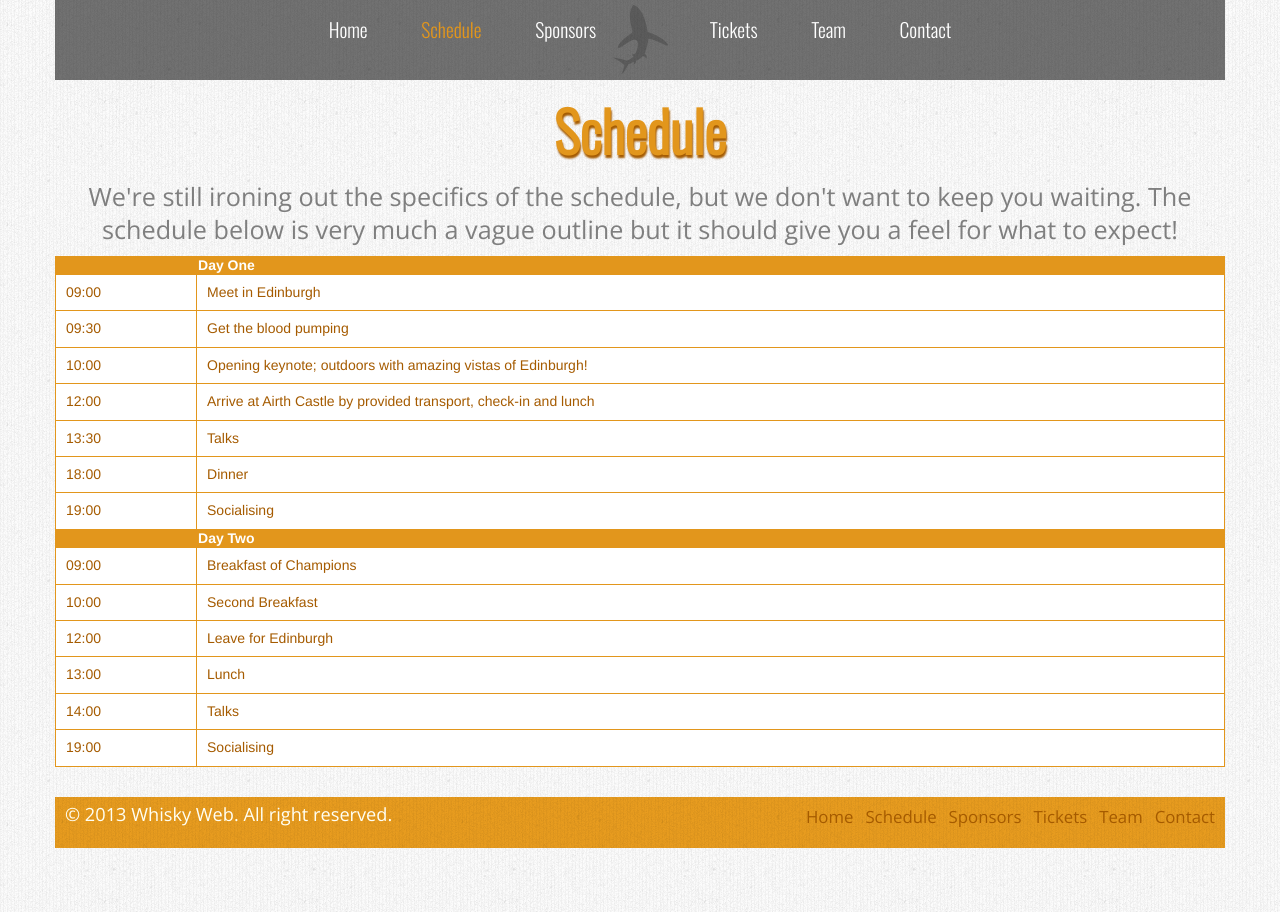
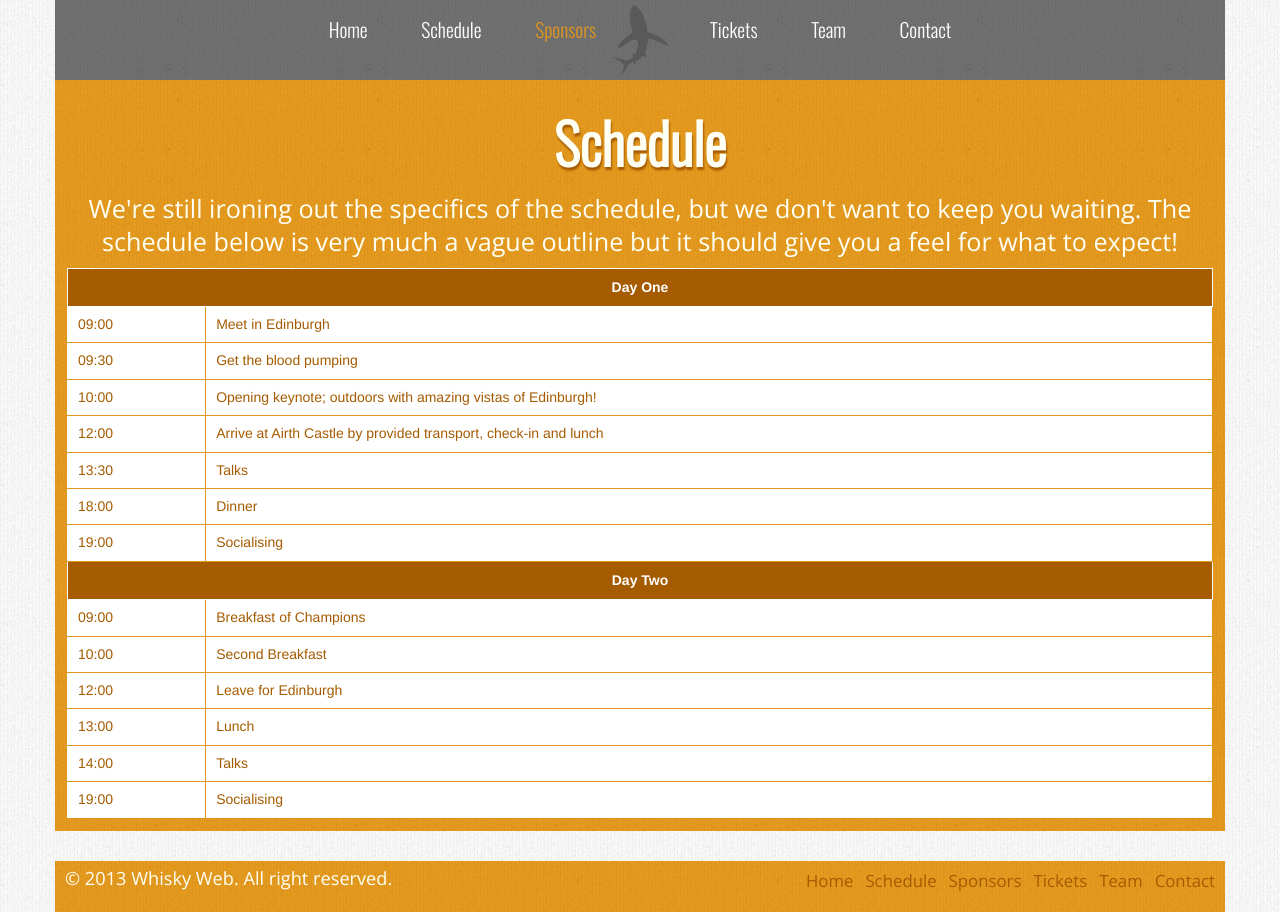
Before and after one commit to whiskyweb/whiskyweb-website, a Jekyll site: the page built from schedule.html, in a window 1280 px wide. Built offline with Jekyll 4.4.1, drawn with Linux system fonts in a browser that asks for light colours; nearby versions of some CDN libraries.

Commit message:
Update schedule page to be styles in a similar fashion as sponsors page.

```diff
--- a/css/main.css
+++ b/css/main.css
@@ -28,6 +28,12 @@ h3 {
     margin: 6px auto;
 	text-align: center;
 	font-size: 2.4em;
+}
+
+h1.light {
+	color: #fffff4;
+	text-shadow: 1px 3px 2px #a55b00;
+	filter: dropshadow(color=#a55b00, offx=1, offy=3);
 }
 
 h3.light {
@@ -185,7 +191,8 @@ body#page-sponsors #top-nav li#sponsors-link a:hover {
 }
 
 #get-involved,
-#current-sponsors {
+#current-sponsors,
+#schedule {
 	padding: 12px;
 	margin-top: 0;
 }
@@ -245,7 +252,8 @@ div.triangle {
     margin: 0 10px;
 }
 
-#current-sponsors table {
+#current-sponsors table,
+#schedule table {
 	font-family: Helvetica, Arial, sans-serif;
     width: 100%;
     margin: 0 auto;
@@ -253,16 +261,13 @@ div.triangle {
     border: 1px solid #fff;
 }
 
-#schedule table {
-	font-family: Helvetica, Arial, sans-serif;
-    width: 100%;
-    margin: 0 auto;
-    text-align: left;
-    border: 1px solid #e2961c;
+#schedule {
     margin-bottom: 30px;
 }
 
-#current-sponsors table thead tr th {
+
+#current-sponsors table thead tr th,
+#schedule table thead tr th {
     text-align: left;
 	background: #a55b00;
     color: #fff;
@@ -271,20 +276,10 @@ div.triangle {
 }
 
 #schedule table thead tr th {
-    text-align: left;
-	background: #e2961c;
-    color: #fff;
-    font-weight: bold;
-    border: 1px solid #e2961c;
+    text-align: center;
 }
 
-#current-sponsors table tbody tr td {
-	color: #a55b00;
-    background: #fff;
-    border: 1px solid #e2961c;
-    padding: 10px;
-}
-
+#current-sponsors table tbody tr td,
 #schedule table tbody tr td {
 	color: #a55b00;
     background: #fff;
@@ -292,15 +287,18 @@ div.triangle {
     padding: 10px;
 }
 
-#current-sponsors table tbody tr td:first-child {
+#current-sponsors table tbody tr td:first-child,
+#schedule table tbody tr td:first-child {
     border-left: 1px solid #fff;
 }
 
-#current-sponsors table tbody tr td:last-child {
+#current-sponsors table tbody tr td:last-child,
+#scedule table tbody tr td:last-child {
     border-right: 1px solid #fff;
 }
 
-#current-sponsors table tbody tr td.table-na {
+#current-sponsors table tbody tr td.table-na,
+#schedule table tbody tr td.table-na {
 	background: #a55b00;
 }
 
--- a/schedule.html
+++ b/schedule.html
@@ -1,21 +1,19 @@
 ---
 layout: default
-title: Schedule
+title: Sponsors
 ---
-
-<h1>Schedule</h1>
-
-<div id="schedule" class="light-bg">
+<div id="schedule" class="medium-bg">
+    <h1 class="light">Schedule</h1>
     <p class="large-text">
     We're still ironing out the specifics of the schedule, but we don't want to keep you waiting.
     The schedule below is very much a vague outline but it should give you a feel for what to expect!
     </p>
-
     <table>
         <thead>
             <tr>
-                <th>&nbsp;</th>
-                <th>Day One</th>
+                <th colspan="2">
+                    <p class="tier-title">Day One</p>
+                </th>
             </tr>
         </thead>
         <tbody>
@@ -49,8 +47,9 @@ title: Schedule
         </tbody>
         <thead>
             <tr>
-                <th>&nbsp;</th>
-                <th>Day Two</th>
+                <th colspan="2">
+                    <p class="tier-title">Day Two</p>
+                </th>
             </tr>
         </thead>
         <tbody>
```
